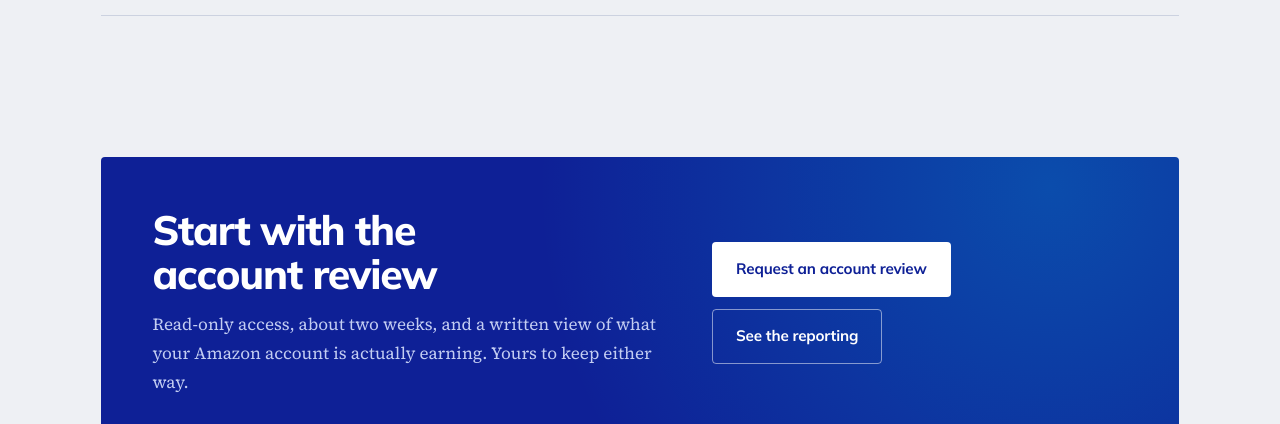
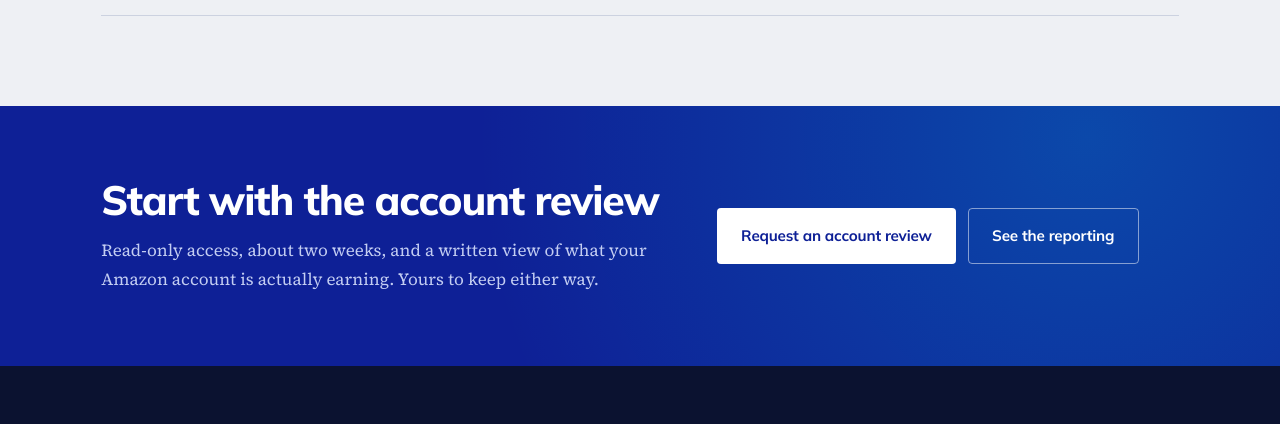
Before and after one commit to shane-smy/amzboost-website, a plain HTML site: page index.html in a window 1280 px wide. Shown: the part 7193-7617 px from the top of the page. Drawn offline with Linux system fonts and the light colour scheme.

Commit message:
Make the closing CTA a full-bleed band
Was an inset rounded panel with section padding beneath it, leaving a
strip of paper between it and the footer. Now runs edge to edge and
meets the footer with no seam. Applied across all nine pages that
carry it.

Co-Authored-By: Claude Opus 5 <noreply@anthropic.com>
Claude-Session: https://claude.ai/code/session_01UbXmwrDNvfiEVZPDcBSSSt

```diff
--- a/index.html
+++ b/index.html
@@ -17,7 +17,7 @@
 <link rel="preconnect" href="https://fonts.googleapis.com">
 <link rel="preconnect" href="https://fonts.gstatic.com" crossorigin>
 <link href="https://fonts.googleapis.com/css2?family=Mulish:wght@400;500;600;700;800&family=Source+Serif+4:ital,opsz,wght@0,8..60,400;0,8..60,600;1,8..60,400&family=IBM+Plex+Mono:wght@400;500&display=swap" rel="stylesheet">
-<link rel="stylesheet" href="styles.css?v=16">
+<link rel="stylesheet" href="styles.css?v=17">
 <link rel="icon" type="image/png" sizes="32x32" href="favicon-32.png">
 <link rel="apple-touch-icon" href="apple-touch-icon.png">
 <script type="application/ld+json">
@@ -372,9 +372,8 @@
     </div>
   </section>
 
-  <section class="tight">
-    <div class="shell">
-      <div class="cta-panel">
+  <section class="cta-band">
+    <div class="shell cta-panel">
         <div>
           <h2>Start with the account review</h2>
           <p>Read-only access, about two weeks, and a written view of what your Amazon account is actually earning. Yours to keep either way.</p>
@@ -383,7 +382,6 @@
           <a class="btn btn--primary" href="contact.html">Request an account review</a>
           <a class="btn btn--ghost" href="amazon-profit-reporting.html">See the reporting</a>
         </div>
-      </div>
     </div>
   </section>
 
--- a/styles.css
+++ b/styles.css
@@ -797,12 +797,16 @@ p:last-child { margin-bottom: 0; }
 
 /* ---------- CTA panel ---------- */
 
+/* Full-bleed band so it meets the footer with no seam */
+.cta-band {
+  background: var(--brand);
+  background-image: radial-gradient(circle at 85% 12%, rgba(0, 234, 250, 0.2) 0%, rgba(0, 234, 250, 0) 55%);
+  color: #fff;
+  padding-block: clamp(2.75rem, 6vw, 4.5rem);
+}
+
 .cta-panel {
-  background: var(--brand);
-  background-image: radial-gradient(circle at 88% 10%, rgba(0,234,250,0.22) 0%, rgba(0,234,250,0) 52%);
   color: #fff;
-  border-radius: var(--radius);
-  padding: clamp(1.75rem, 4vw, 3.25rem);
   display: grid;
   grid-template-columns: minmax(0, 1.1fr) minmax(0, 0.9fr);
   gap: clamp(1.5rem, 4vw, 3.5rem);
```
Also changed, not shown: about.html (+1 -1 lines), amazon-account-management.html (+3 -5 lines), amazon-international-expansion.html (+3 -5 lines), amazon-listing-optimisation.html (+3 -5 lines), amazon-ppc-management.html (+3 -5 lines), amazon-profit-reporting.html (+3 -5 lines), contact.html (+1 -1 lines), insights.html (+3 -5 lines), results.html (+3 -5 lines), services.html (+3 -5 lines).
